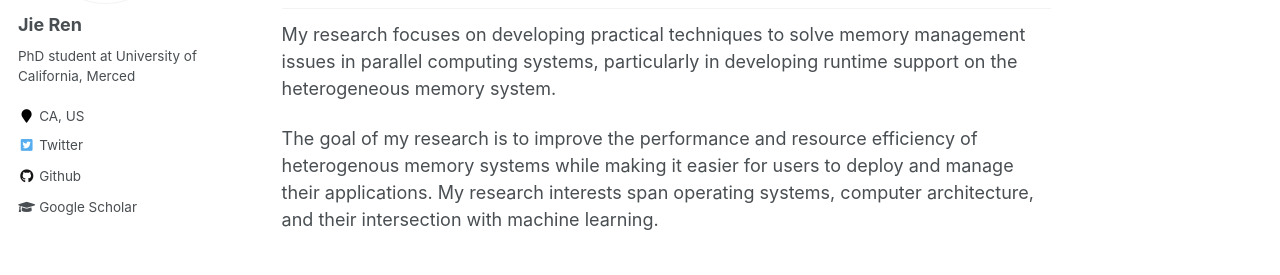
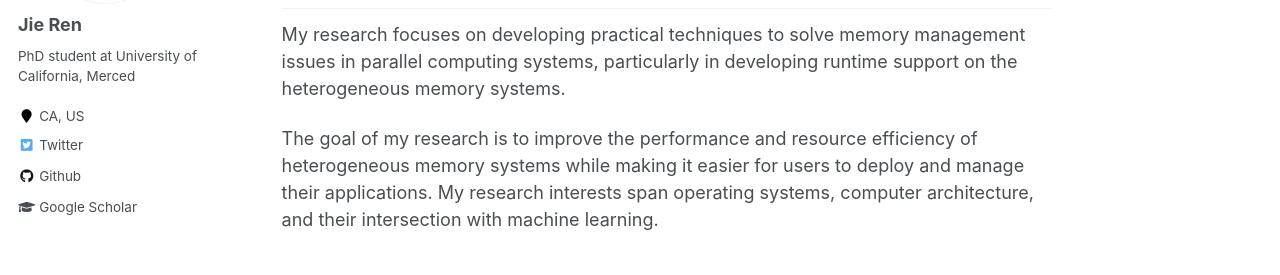
Before and after one commit to jren73/jren73.github.io, a Jekyll site: the page built from _pages/about.md, in a window 1280 px wide and 948 px high. Shown: the part 343-618 px from the top of the window. Built offline with Jekyll 4.4.1, drawn with Linux system fonts in a browser that asks for light colours.

Commit message:
Update about.md

```diff
--- a/_pages/about.md
+++ b/_pages/about.md
@@ -13,9 +13,9 @@
 Research
 ----
 My research focuses on developing practical techniques to solve memory management issues in parallel computing systems, particularly
-in developing runtime support on the heterogeneous memory system.
+in developing runtime support on the heterogeneous memory systems.
 
-The goal of my research is to improve the performance and resource efficiency of heterogenous memory systems while making it easier for users to deploy and manage their applications. My research interests span operating systems, computer architecture, and their intersection with machine learning.
+The goal of my research is to improve the performance and resource efficiency of heterogeneous memory systems while making it easier for users to deploy and manage their applications. My research interests span operating systems, computer architecture, and their intersection with machine learning.
 
 
 News
```
